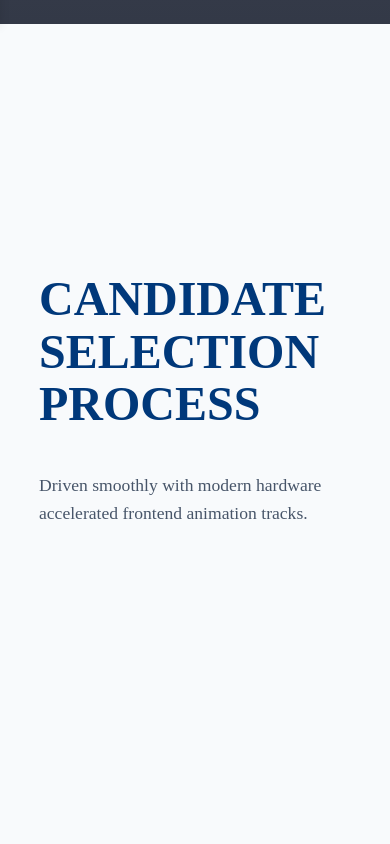
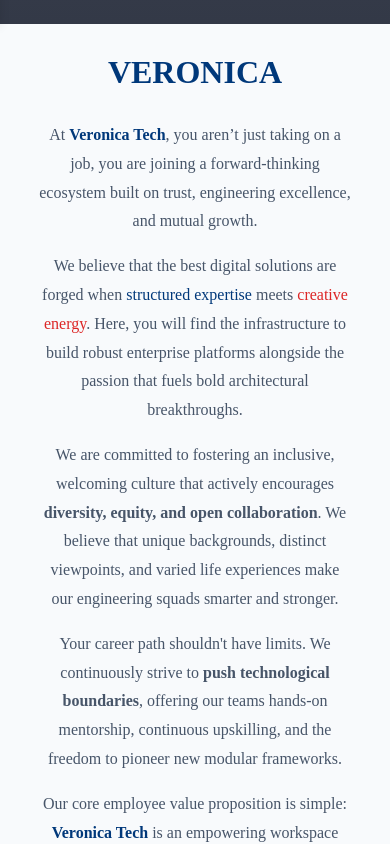
Before and after one commit to hashaam-alvi/Veronica-Tech, a React (Vite) app in the folder Veronica/: page /join-us in a window 390 px wide. Shown: the part 820-1664 px from the top of the page. Built offline with nearby package versions, Linux system fonts and the light colour scheme; grey boxes are pictures that could not be loaded.

Commit message:
Scroll Animation is updated for desktop screens on Join Us

```diff
--- a/Veronica/src/Components/Join/Joinus.jsx
+++ b/Veronica/src/Components/Join/Joinus.jsx
@@ -1,6 +1,8 @@
 import SelectionCarousel from "./SelectionCarousel";
 import JoinBG from "../../assets/JoinBG.png"
 import PageIntroImg from "../PageIntroImg";
+import Footer from "../Footer";
+
 
 export default function Joinus () {
 const imageData = {
@@ -12,7 +14,26 @@ const imageData = {
   const handleContactRedirect = () => {
     window.location.href = "/contact";
   };
-    return(
+
+const whyJoinUsData = [
+  <>
+    At <strong className="brandWord" style={{color:"#00387a"}}>Veronica Tech</strong>, you aren’t just taking on a job, you are joining a forward-thinking ecosystem built on trust, engineering excellence, and mutual growth.
+  </>,
+  <>
+    We believe that the best digital solutions are forged when <span className="blueWord" style={{color:"#00387a"}}>structured expertise</span> meets <span className="redWord" style={{color:"#dc2626"}}>creative energy</span>. Here, you will find the infrastructure to build robust enterprise platforms alongside the passion that fuels bold architectural breakthroughs.
+  </>,
+  <>
+    We are committed to fostering an inclusive, welcoming culture that actively encourages <strong>diversity, equity, and open collaboration</strong>. We believe that unique backgrounds, distinct viewpoints, and varied life experiences make our engineering squads smarter and stronger.
+  </>,
+  <>
+    Your career path shouldn't have limits. We continuously strive to <strong>push technological boundaries</strong>, offering our teams hands-on mentorship, continuous upskilling, and the freedom to pioneer new modular frameworks.
+  </>,
+  <>
+    Our core employee value proposition is simple: <strong className="brandWord" style={{color:"#00387a"}}>Veronica Tech</strong> is an empowering workspace where your <strong>passion meets innovation</strong> to co-create the future of global enterprise software.
+  </>
+];
+
+    return (
       <div className="JoinUsMainContainer">
         <PageIntroImg
           title={imageData.title}
@@ -21,7 +42,16 @@ const imageData = {
           onBtnClick={handleContactRedirect}
         />
 
-            <SelectionCarousel/>
+        <h1 className="VerHead">VERONICA</h1>
+        <div className="VerDesc">
+          {whyJoinUsData.map((para, index) => (
+            <p key={index}>{para}</p>
+          ))}
+        </div>
+
+        <SelectionCarousel />
+        <h1>211</h1>
+        <Footer />
       </div>
     );
 }
--- a/Veronica/src/Components/Join/SelectionCarousel.css
+++ b/Veronica/src/Components/Join/SelectionCarousel.css
@@ -8,7 +8,6 @@
   overflow-x: hidden;
 }
 
-/* 📱 Layout bounds configuration for non-pinned containers */
 .horizontalScrollContainer section:not(#sectionPin) {
   min-height: 100vh;
   width: 100%;
@@ -20,14 +19,6 @@
   background-color: var(--bg-color);
 }
 
-/* Intro and Outro Layout Tweaks */
-.introContent, .outroContent {
-  width: 100%;
-  max-width: 1200px;
-  position: relative;
-  min-height: 60vh;
-}
-
 .mainHeroTitle {
   font-size: clamp(3rem, 7vw, 5rem);
   line-height: 1.1;
@@ -36,6 +27,7 @@
   margin: 0;
   text-transform: uppercase;
 }
+
 .mainHeroTitle span {
   display: block;
 }
@@ -48,13 +40,13 @@
   margin-top: 40px;
 }
 
-/* 🎯 THE COMPONENT PIN CORE ENGINE WORKSPACE */
 #sectionPin {
   height: 100vh;
   overflow: hidden;
   display: flex;
-  background: #0f172a; /* Clean modern dark slate palette background */
+  background: #0f172a;
   color: #f1f5f9;
+  touch-action: pan-y;
 }
 
 .pin-wrap {
@@ -63,14 +55,14 @@
   justify-content: flex-start;
   align-items: center;
   padding: 0 10vw;
-  will-change: transform; /* Boosts browser translation rendering speeds */
+  will-change: transform;
 }
 
-/* Flexible item width boundaries inside track */
 .processMainHeadingCard {
   min-width: 45vw;
   padding-right: 8vw;
 }
+
 .processMainHeadingCard h2 {
   font-size: clamp(1.8rem, 4vw, 2.8rem);
   line-height: 1.4;
@@ -78,9 +70,8 @@
   color: #3b82f6;
 }
 
-/* Individual Stage Cards setup */
 .processSlideStepItem {
-  min-width: 75vw; /* Sets perfect reading framing block spans */
+  min-width: 75vw;
   display: flex;
   flex-direction: row;
   align-items: center;
@@ -146,29 +137,37 @@
    ========================================================= */
 @media (max-width: 767px) {
   #sectionPin {
-    height: auto !important;
-    overflow: visible !important;
+    height: 100vh !important;
+    overflow: hidden !important;
   }
 
   .pin-wrap {
-    height: auto !important;
-    flex-direction: column !important; /* Converts stream back into easy mobile vertical scrolls */
-    padding: 40px 24px !important;
-    transform: none !important;
+    height: 100vh !important;
+    padding: 0 32px !important;
   }
 
-  .processMainHeadingCard, .processSlideStepItem {
-    min-width: 100% !important;
-    width: 100% !important;
+  .processSlideStepItem {
+    min-width: 90vw !important;
     flex-direction: column !important;
-    padding: 40px 0 !important;
-    gap: 24px !important;
+    gap: 20px !important;
     border-left: none !important;
-    border-bottom: 1px dashed rgba(255, 255, 255, 0.15);
+    border-bottom: none !important;
+    padding: 0 20px !important;
   }
 
   .slideImageWrapper {
     height: 35vh !important;
+    min-width: 100% !important;
     width: 100% !important;
   }
+
+  .slideTextMeta {
+    max-width: 100% !important;
+    text-align: center !important;
+  }
+
+  .processMainHeadingCard {
+    min-width: 85vw !important;
+    padding-right: 4vw !important;
+  }
 }
--- a/Veronica/src/Components/Join/SelectionCarousel.jsx
+++ b/Veronica/src/Components/Join/SelectionCarousel.jsx
@@ -1,11 +1,10 @@
-import { useEffect, useRef } from "react";
+import {  useRef } from "react";
 import gsap from "gsap";
 import { ScrollTrigger } from "gsap/ScrollTrigger";
 import { useGSAP } from "@gsap/react";
 import { processSteps } from "../SliderContent";
 import "./SelectionCarousel.css";
 
-// Register ScrollTrigger securely with GSAP
 gsap.registerPlugin(ScrollTrigger);
 
 export default function HorizontalProcessSlider() {
@@ -13,46 +12,32 @@ export default function HorizontalProcessSlider() {
 
   useGSAP(() => {
     const pinWrap = containerRef.current.querySelector(".pin-wrap");
-
-    // 🚚 Calculate total sliding path length dynamically
-    const totalHorizontalScrollAmount = pinWrap.scrollWidth - window.innerWidth;
+    const isMobile = window.innerWidth <= 767;
+    const totalScroll = pinWrap.scrollWidth - window.innerWidth;
 
     gsap.to(pinWrap, {
-      x: -totalHorizontalScrollAmount,
+      x: -totalScroll,
       ease: "none",
       scrollTrigger: {
         trigger: "#sectionPin",
         pin: true,
-        scrub: 1, // Smooth linear catching delay
+        scrub: isMobile ? 0.5 : 1,
         start: "top top",
-        end: () => `+=${pinWrap.scrollWidth}`, // Adjusts tracking duration directly to component sizes
-        invalidateOnRefresh: true, // Fixes display snapping during window resizing
+        end: () => `+=${isMobile ? totalScroll : pinWrap.scrollWidth}`,
+        invalidateOnRefresh: true,
       }
     });
   }, { scope: containerRef });
 
   return (
     <div className="horizontalScrollContainer" ref={containerRef}>
-      {/* 🚀 INTRO SECTION */}
-      <section className="introSection" data-bgcolor="#bcb8ad" data-textcolor="#032f35">
-        <div className="introContent">
-          <h1 className="mainHeroTitle">
-            <span>Candidate</span> <span>Selection</span> <span>Process</span>
-          </h1>
-          <p className="subHeroDesc">Driven smoothly with modern hardware accelerated frontend animation tracks.</p>
-        </div>
-      </section>
-
-      {/* ⚓ THE FIXED PINNING HORIZONTAL TRACK */}
       <section id="sectionPin">
         <div className="pin-wrap">
 
-          {/* Introductory Heading Card inside the horizontal stream */}
           <div className="processMainHeadingCard">
             <h2>Discover how we discover elite backend and ERP engineering talent.</h2>
           </div>
 
-          {/* Map your process steps dynamically */}
           {processSteps.map((card) => (
             <div className="processSlideStepItem" key={card.step}>
               <div className="slideImageWrapper">
@@ -68,18 +53,6 @@ export default function HorizontalProcessSlider() {
 
         </div>
       </section>
-
-      {/* 🏁 OUTRO SUMMARY CARD */}
-      <section className="outroSection" data-bgcolor="#e3857a" data-textcolor="#f1dba7">
-        <div className="outroContent">
-          <h2>Ready to transform your tech stack?</h2>
-          <h2 className="credit">
-            <a href="https://veronicatechexpo.com" target="_blank" rel="noreferrer">
-              Veronica Tech
-            </a>
-          </h2>
-        </div>
-      </section>
     </div>
   );
 }
```
Lines whose indentation alone changed are shown as unchanged.
